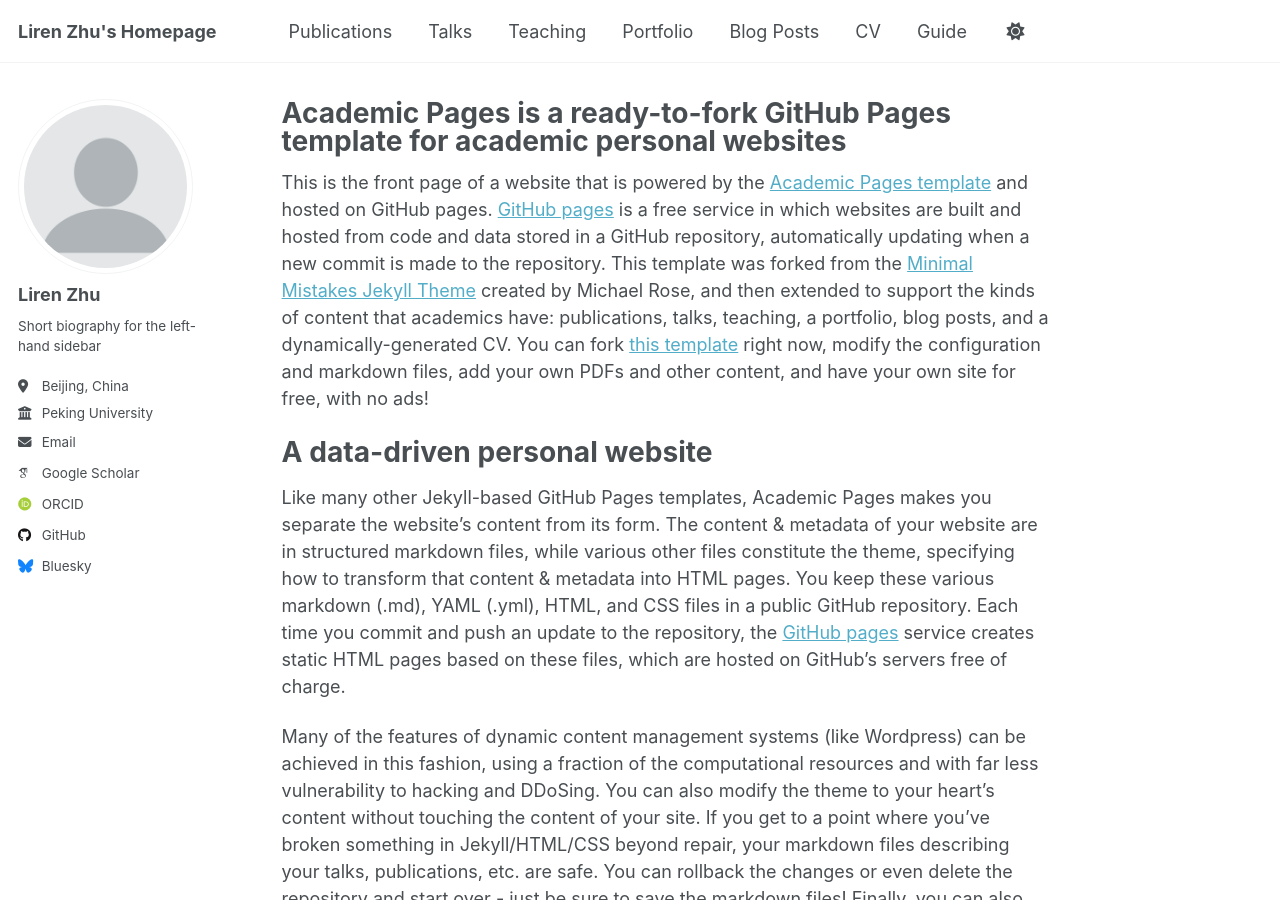
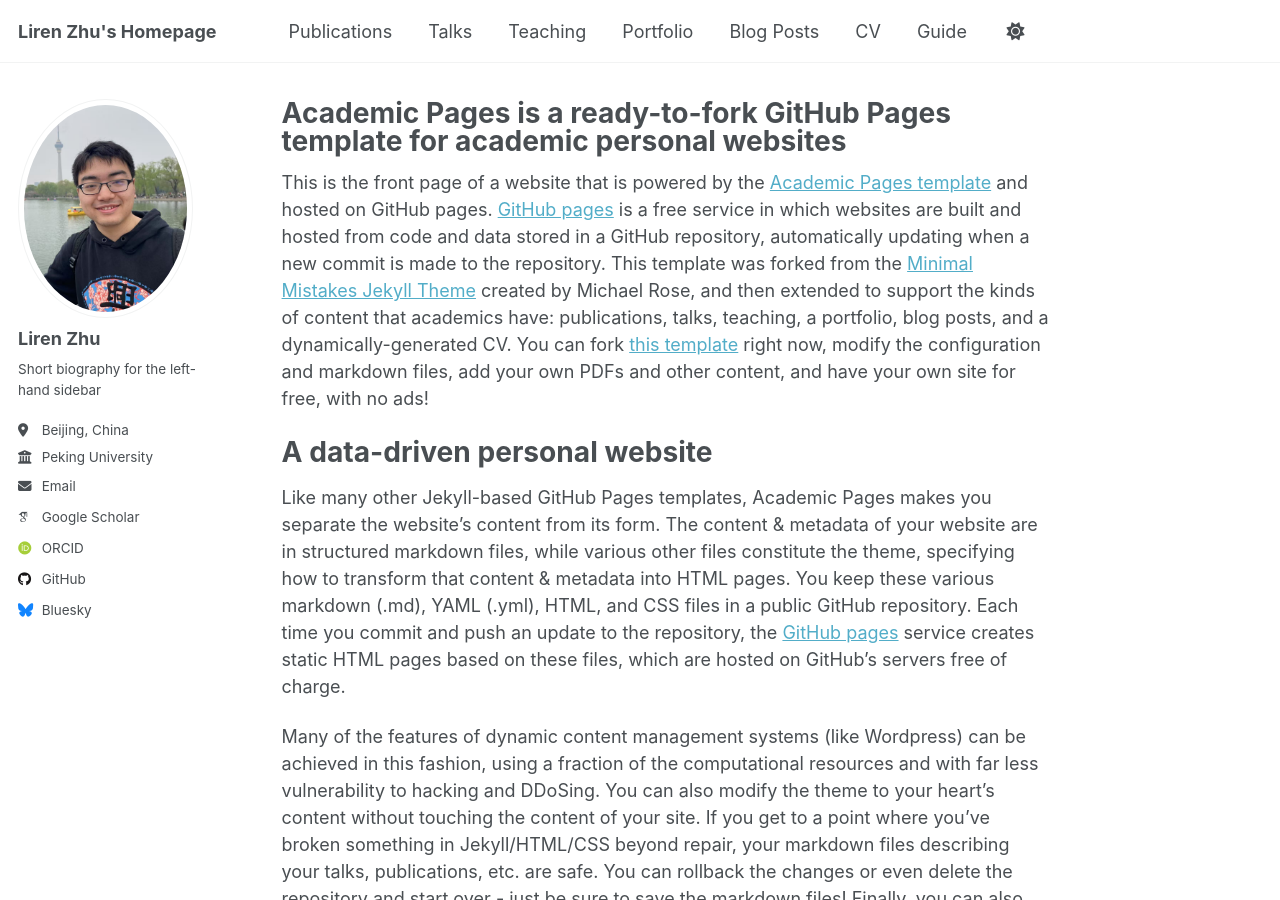
Before and after one commit to PKU-ZLR/PKU-ZLR.github.io, a Jekyll site: the page built from _pages/about.md, in a window 1280 px wide and 900 px high. Built offline with Jekyll 4.4.1, drawn with Linux system fonts in a browser that asks for light colours; some web fonts are replaced.

Commit message:
Update _config.yml

```diff
--- a/_config.yml
+++ b/_config.yml
@@ -22,7 +22,7 @@ repository               : "PKU-ZLR/PKU-ZLR.github.io"
 #               Additional customization can be done by editing /_includes/author-profile.html
 author:
   # Biographic information
-  avatar           : "profile.png"
+  avatar           : "ZLR.png"
   name             : "Liren Zhu"
   pronouns         : # example: "she/her"
   bio              : "Short biography for the left-hand sidebar"
```
